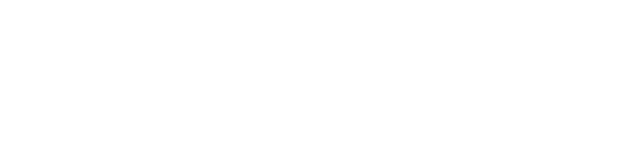
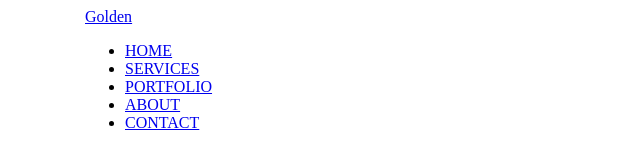
Before and after one commit to Kamil-96/zad-4.6, a website: page index.html in a window 1280 px wide. Shown: the whole page, without its empty margins (0-640 px from the left). Drawn offline with Linux system fonts and the light colour scheme.

Commit message:
Add html for navigation

```diff
--- a/index.html
+++ b/index.html
@@ -8,7 +8,21 @@
         <link rel="stylesheet" href="css/style.css">
     </head>
     <body>
-
-
+        <nav class="navigation">
+            <div class="container">
+                <div class="navigation-logo">
+                    <a href="#">Golden</a>
+                </div>
+                <div class="navigation-list">
+                    <ul>
+                        <li><a href="#">HOME</a></li>
+                        <li><a href="#">SERVICES</a></li>
+                        <li><a href="#">PORTFOLIO</a></li>
+                        <li><a href="#">ABOUT</a></li>
+                        <li><a href="#">CONTACT</a></li>
+                    </ul>
+                </div>
+            </div>
+        </nav>
     </body>
 </html>
```
